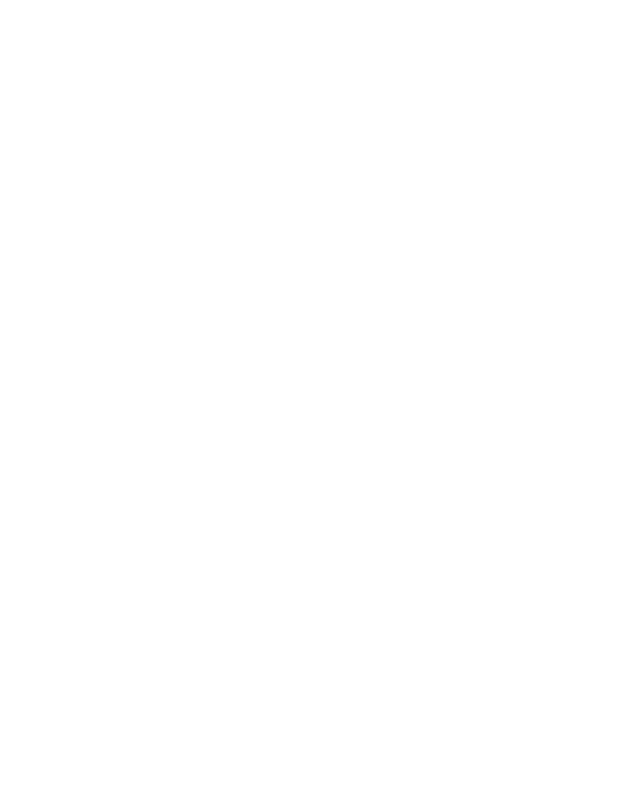
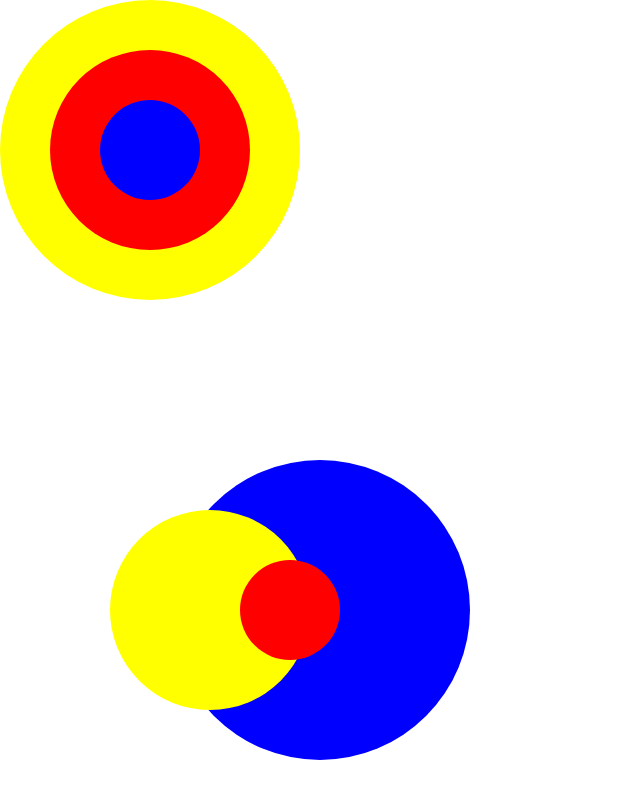
Before and after one commit to TaranMikle/Taran_position_cr3, a plain HTML site: page index.html in a window 1280 px wide. Shown: the whole page, without its empty margins (0-640 px from the left). Drawn offline with Linux system fonts and the light colour scheme.

Commit message:
first commit

```diff
--- a/css/main.css
+++ b/css/main.css
@@ -5,3 +5,68 @@
 body {
 	margin: 0;
 }
+
+.yellow_big_circle {
+	position: relative;
+	width: 300px;
+	height: 300px;
+	border-radius: 300px;
+	background: yellow;
+}
+
+.red_inside_circle {
+	position: absolute;
+	top: 0;
+	bottom: 0;
+	right: 0;
+	left: 0;
+	margin: auto;
+	width: 200px;
+	height: 200px;
+	border-radius: 200px;
+	background: red;
+}
+
+.blue_inside_block {
+	position: absolute;
+	top: 0;
+	bottom: 0;
+	right: 0;
+	left: 0;
+	margin: auto;
+	width: 100px;
+	height: 100px;
+	border-radius: 100px;
+	background: blue;
+}
+
+.blue_big_circle {
+	position: relative;
+	top: 160px;
+	right: -170px;
+	width: 300px;
+	height: 300px;
+	background: blue;
+	border-radius: 300px;
+}
+
+.yellow_inside_circle {
+	position: absolute;
+	top: 50px;
+
+	left: -60px;
+	width: 200px;
+	height: 200px;
+	border-radius: 200px;
+	background: yellow;
+}
+
+.red_inside {
+	position: absolute;
+	top: 50px;
+	left: 130px;
+	width: 100px;
+	height: 100px;
+	border-radius: 100px;
+	background: red;
+}
--- a/index.html
+++ b/index.html
@@ -6,6 +6,19 @@
 	<link rel="stylesheet" type="text/css" href="css/main.css">
 </head>
 <body>
+	<div class="yellow_big_circle">
+		<div class="red_inside_circle">
+			<div class="blue_inside_block">
 
+			</div>
+		</div>
+	</div>
+	<div class="blue_big_circle">
+		<div class="yellow_inside_circle">
+			<div class="red_inside">
+
+			</div>
+		</div>
+	</div>
 </body>
 </html>
```
